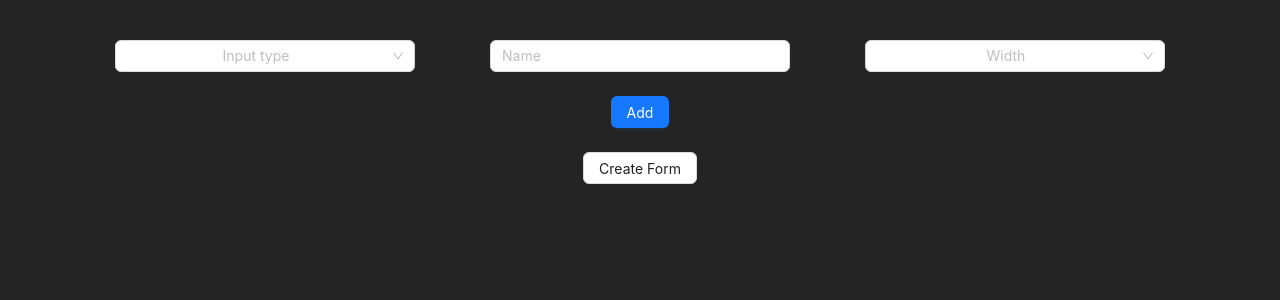
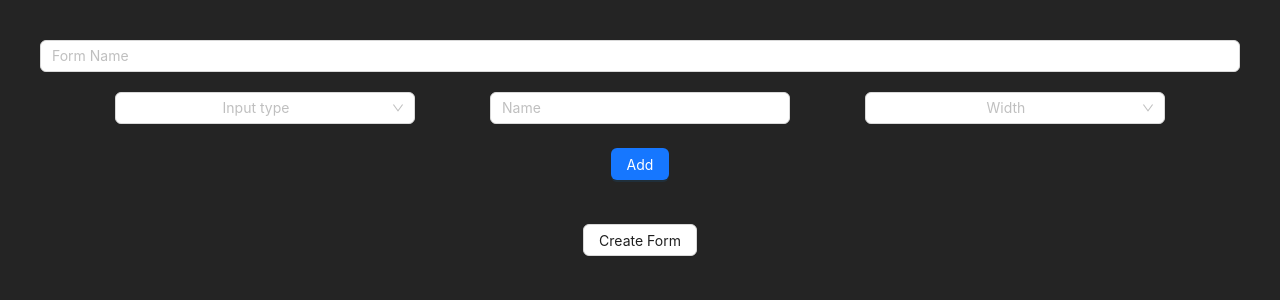
Before and after one commit to SPARTACUS5329/reg-form-cms-client, a React (Vite) app: page /create-form in a window 1280 px wide. Shown: the top 300 px of the page. Built offline with nearby package versions, Linux system fonts and the light colour scheme.

Commit message:
simple form create

```diff
--- a/src/pages/CreateForm.tsx
+++ b/src/pages/CreateForm.tsx
@@ -3,16 +3,23 @@ import AddElement from "../components/AddElement";
 import { FormValue } from "../utils/types";
 import { FormContext } from "../utils/FormContext";
 import FormPreview from "../components/FormPreview";
-import { Button } from "antd";
+import { Button, Input } from "antd";
 import axios from "../config/_axios";
 
 function CreateForm() {
+	const [formName, setFormName] = useState<string>("");
 	const [currentForm, setCurrentForm] = useState<FormValue[]>([]);
 
 	const handleSubmit = async () => {
 		try {
+			if (formName === "") {
+				throw Error("Invalid form name");
+			}
 			console.log(currentForm);
-			const result = await axios.post("/create-form", currentForm);
+			const result = await axios.post("/create-form", {
+				name: formName,
+				elements: currentForm,
+			});
 			console.log(result);
 		} catch (error) {
 			console.error(error);
@@ -20,13 +27,21 @@ function CreateForm() {
 	};
 
 	return (
-		<div>
-			<FormContext.Provider value={currentForm}>
-				<AddElement setCurrentForm={setCurrentForm} />
-				<FormPreview />
-				<Button onClick={handleSubmit}>Create Form</Button>
-			</FormContext.Provider>
-		</div>
+		<FormContext.Provider value={currentForm}>
+			<Input
+				placeholder="Form Name"
+				onChange={(e: any) => {
+					e.preventDefault();
+					setFormName(e.target.value);
+				}}
+				style={{ marginBottom: "20px" }}
+			/>
+			<AddElement setCurrentForm={setCurrentForm} />
+			<FormPreview />
+			<Button onClick={handleSubmit} style={{ marginTop: "20px" }}>
+				Create Form
+			</Button>
+		</FormContext.Provider>
 	);
 }
 
```
